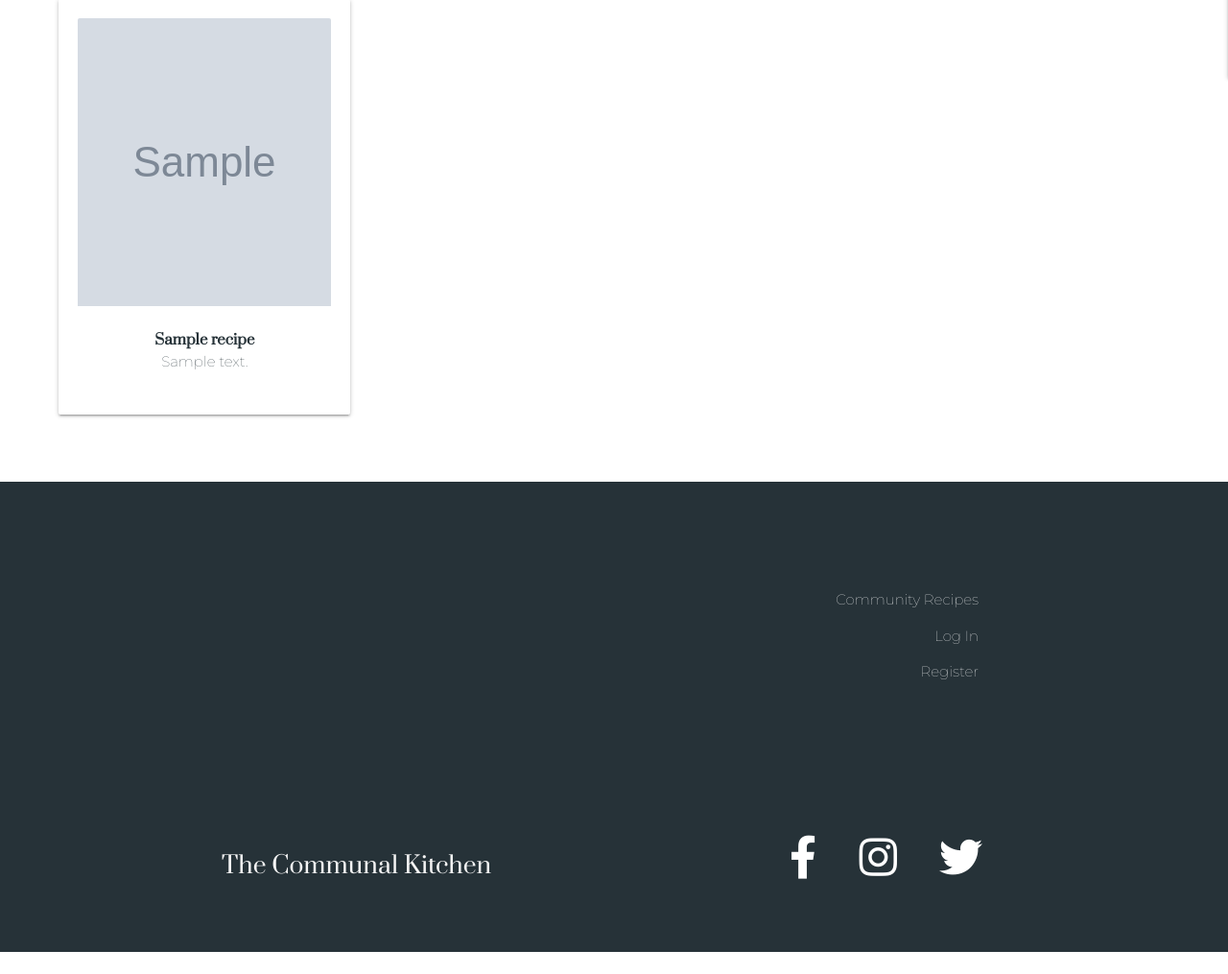
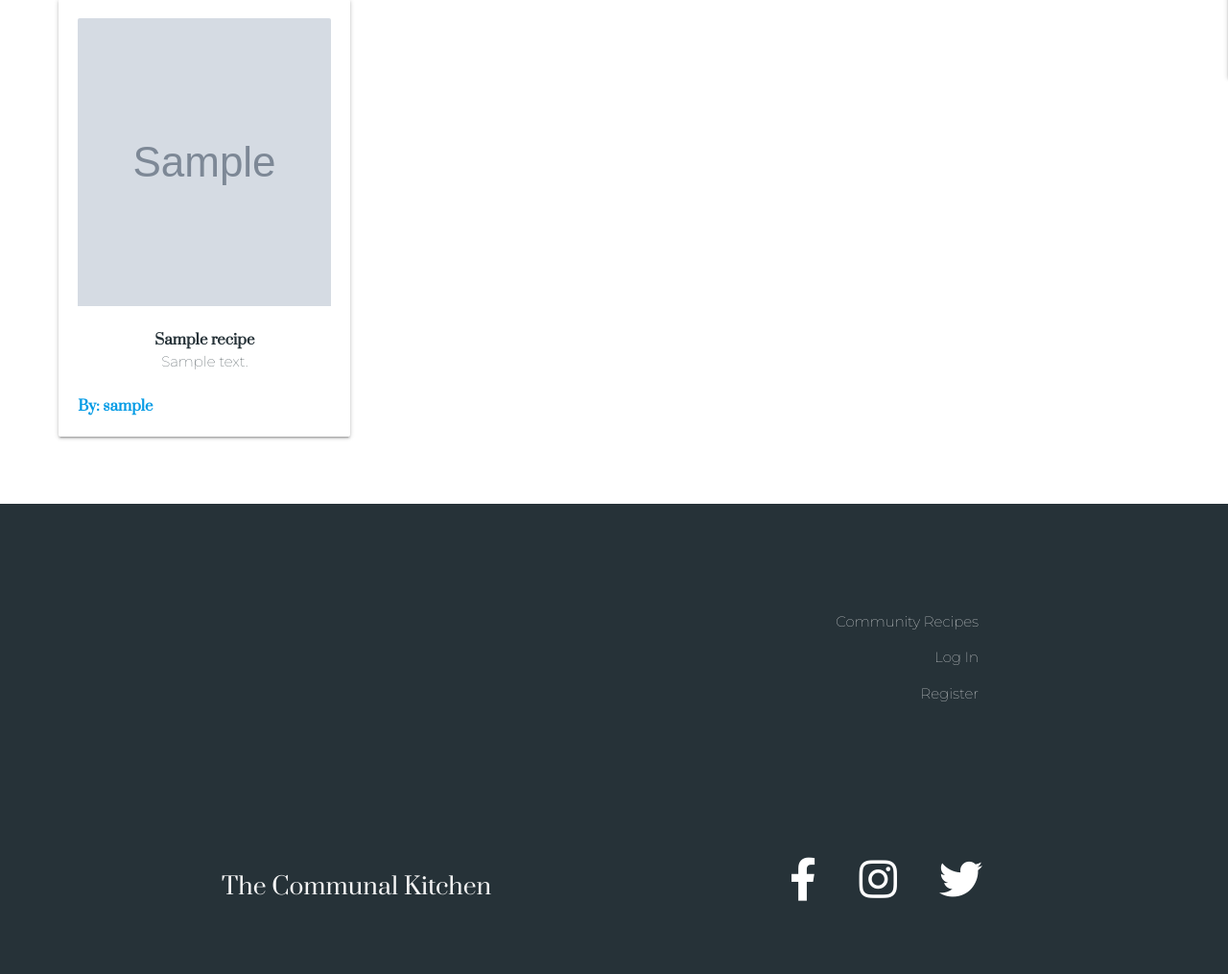
Before and after one commit to ConnorGray97/the_communal_kitchen, a Flask app: page / in a window 1280 px wide. Shown: the part 779-1794 px from the top of the page at 96% size. Before the commit the page ends 1771 px from the top, so only its background shows below. Run offline with Flask 2, Linux system fonts and the light colour scheme; grey boxes marked "Sample" are stand-in pictures; a database or web service that is not in the repository returns one stand-in record (values such as "Sample title"); some libraries are stand-ins or nearby versions.

Commit message:
Add username to recipe cards

```diff
--- a/templates/open_recipe.html
+++ b/templates/open_recipe.html
@@ -7,9 +7,11 @@
             <div class="recipe-title center-align">
                 <h2>{{ recipe.recipe_name }}</h2>
             </div>
+
             <div class="col s12">
                     <div class="col s12 push-m6 m6 push-l6 l6 recipe-image">
                         <img src="{{ recipe.image_url }}" alt="">
+                        <span class="made-by right">By: {{ recipe.username }}</span>
                     </div>
                     <div class="col s12 pull-m6 m6 pull-l6 l6">
                         <div class="row border">
--- a/templates/recipes.html
+++ b/templates/recipes.html
@@ -35,6 +35,7 @@
                     <span class="blue-grey-text text-darken-4 bold">{{ recipe.recipe_name }}</span>
                     <p class="blue-grey-text text-darken-4">{{ recipe.recipe_description }}</p>
                 </div>
+                <span class="made-by">By: {{ recipe.username }}</span>
             </div>
         </div>
     </a>
```
